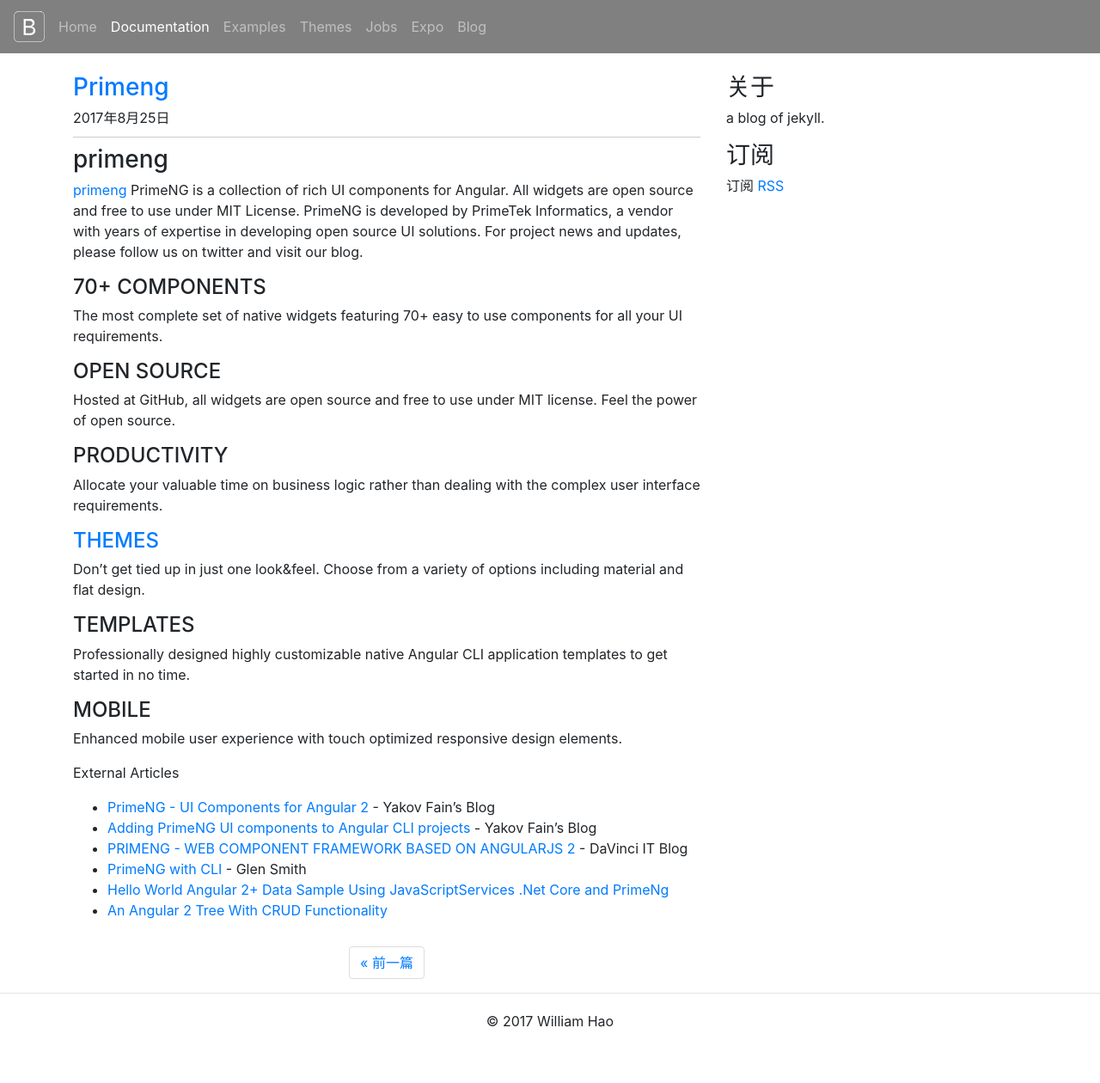
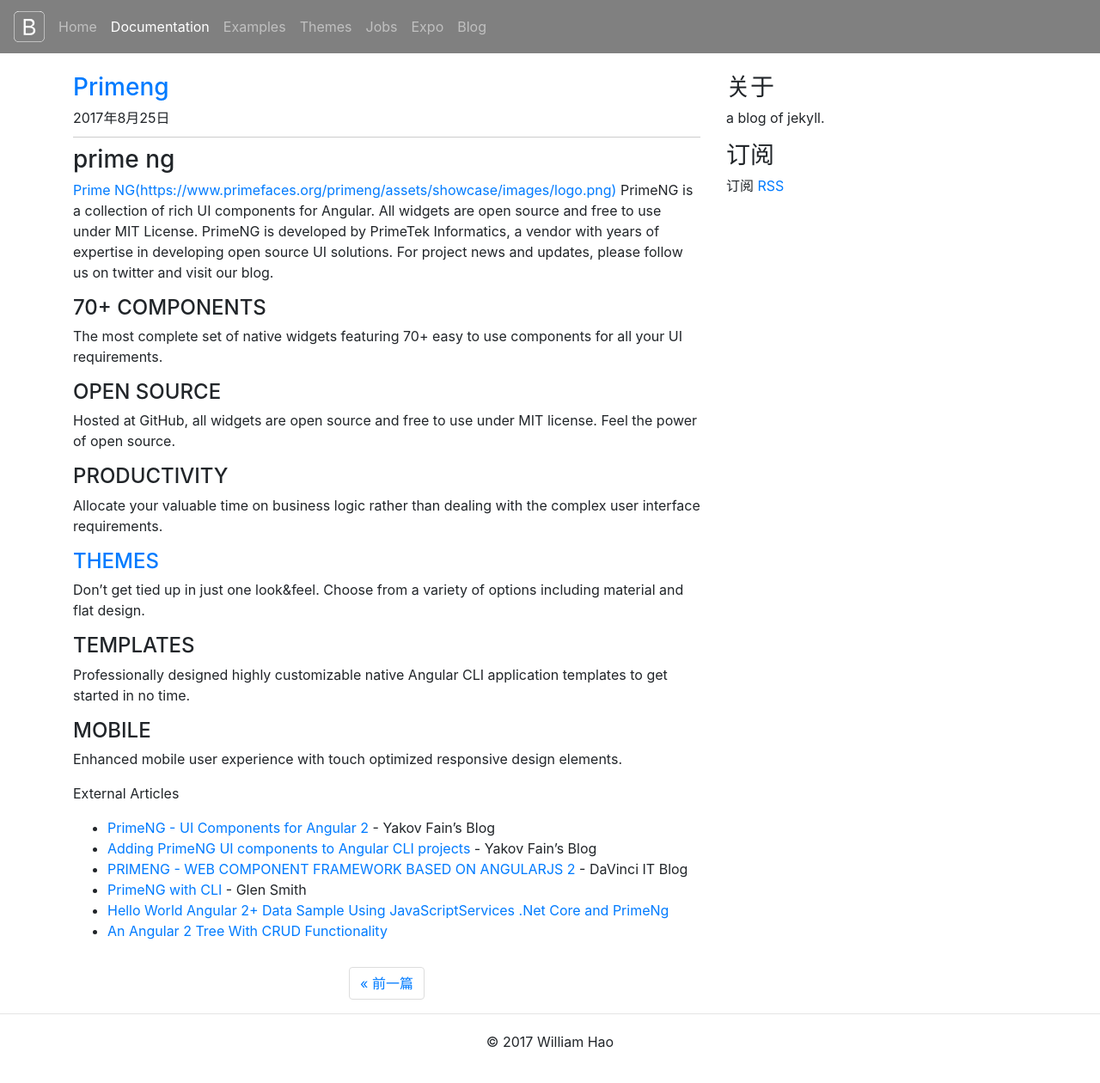
Before and after one commit to haoguanjun/jekyll, a Jekyll site: the page built from _posts/2017-08-25-primeng.md, in a window 1280 px wide. Shown: the whole page at 86% size. Built offline with Jekyll 4.4.1, drawn with Linux system fonts in a browser that asks for light colours; comment, search, counter and statistics services are not loaded; before the commit the page ends 1236 px from its top, so only the background shows below that.

Commit message:
Update 2017-08-25-primeng.md

```diff
--- a/_posts/2017-08-25-primeng.md
+++ b/_posts/2017-08-25-primeng.md
@@ -3,9 +3,9 @@
 description: prime ng 是一个 angular 的控件库
 ---
 
-### primeng
+### prime ng
 
-[primeng](https://www.primefaces.org/primeng/#/){:target="_blank"}
+[Prime NG(https://www.primefaces.org/primeng/assets/showcase/images/logo.png)](https://www.primefaces.org/primeng/#/){:target="_blank"}
 PrimeNG is a collection of rich UI components for Angular. All widgets are open source and free to use under MIT License. PrimeNG is developed by PrimeTek Informatics, a vendor with years of expertise in developing open source UI solutions. For project news and updates, please follow us on twitter and visit our blog.
 
 #### 70+ COMPONENTS
```
